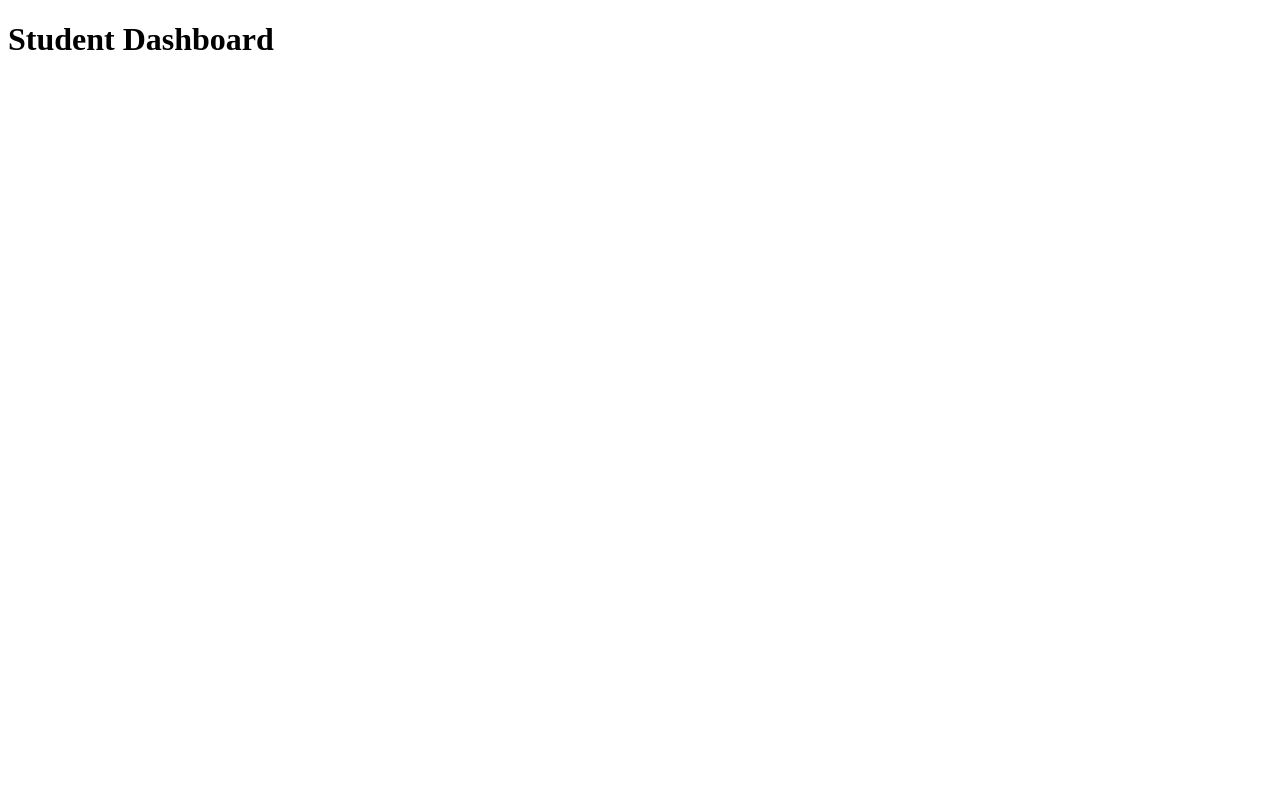
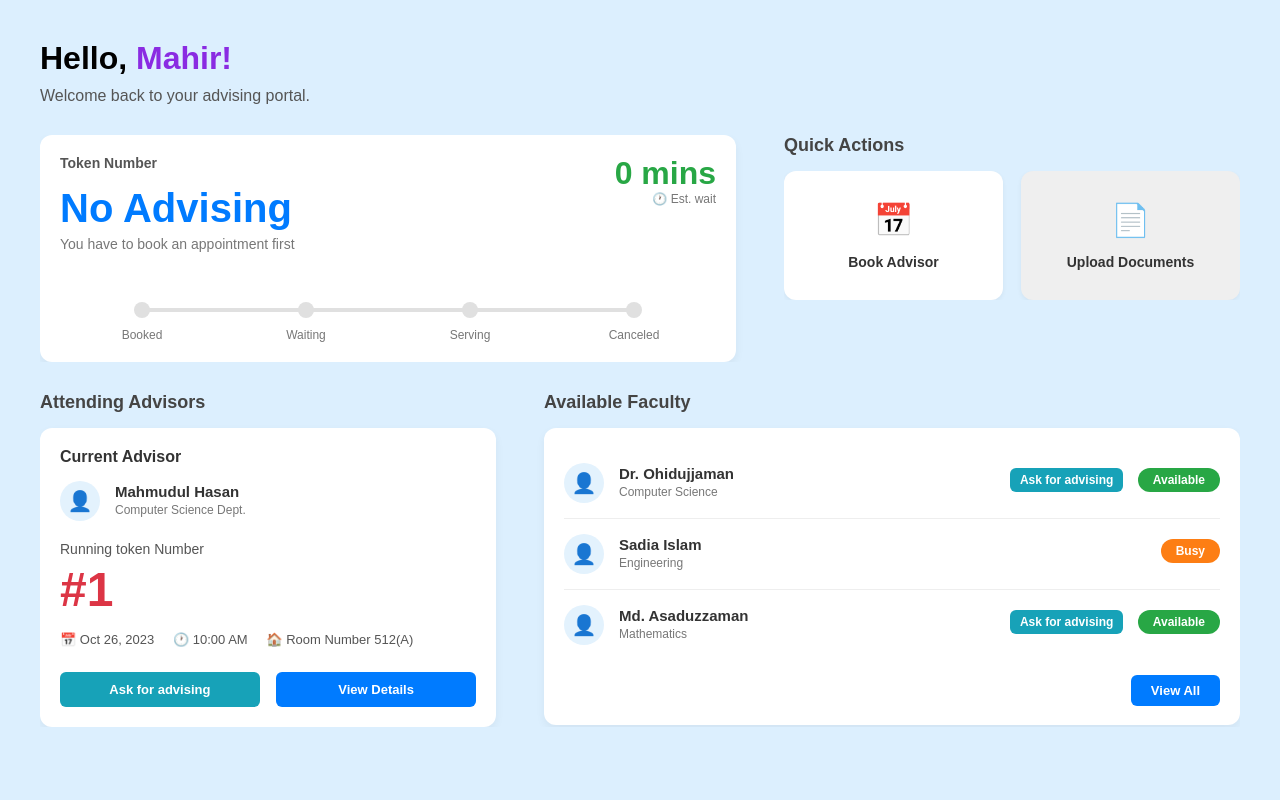
Before and after one commit to mahir817/Advisor-Scheduler-Project-, a PHP site: page /student-module/student-dashboard.html in a window 1280 px wide. Before the commit the page is almost empty. Run offline with PHP 8.4, Linux system fonts and the light colour scheme.

Commit message:
index added

```diff
--- a/student-module/css/student.css
+++ b/student-module/css/student.css
@@ -1 +1,357 @@
-/* === Student Module Styles === */
+body {
+    background-color: #DCEFFE;
+    font-family: Arial, Helvetica, sans-serif;
+    margin: 0;
+    padding: 0;
+}
+
+.main-container {
+    max-width: 1200px;
+    padding: 40px;
+    margin: 0 auto;
+}
+
+/* Header Section */
+.header-title {
+    font-size: 32px;
+    margin-bottom: 10px;
+}
+
+.header-title .hello {
+    font-weight: bold;
+    color: #000;
+    display: inline-block;
+}
+
+.header-title .name {
+    font-weight: bold;
+    color: #8A2BE2;
+    display: inline-block;
+}
+
+.header-subtitle {
+    font-size: 16px;
+    color: #555;
+    margin-bottom: 30px;
+}
+
+/* Common Layout */
+.row {
+    width: 100%;
+    margin-bottom: 30px;
+    overflow: hidden; /* Clearfix */
+}
+
+.card {
+    background-color: #FFF;
+    border-radius: 12px;
+    box-shadow: 0 4px 10px rgba(0,0,0,0.05);
+    padding: 20px;
+    box-sizing: border-box;
+}
+
+.section-title {
+    font-weight: bold;
+    color: #444;
+    margin-bottom: 15px;
+    font-size: 18px;
+}
+
+/* Top Row Layout */
+.col-token {
+    float: left;
+    width: 58%;
+    margin-right: 4%;
+}
+
+.col-quick-actions {
+    float: left;
+    width: 38%;
+}
+
+/* Token Status Card */
+.token-card {
+    position: relative;
+}
+
+.token-label {
+    font-weight: bold;
+    font-size: 14px;
+    color: #555;
+    margin-bottom: 15px;
+}
+
+.token-status {
+    font-size: 40px;
+    font-weight: bold;
+    color: #007BFF;
+    margin-bottom: 5px;
+}
+
+.token-sub {
+    font-size: 14px;
+    color: #777;
+    margin-bottom: 40px;
+}
+
+.token-right {
+    position: absolute;
+    top: 20px;
+    right: 20px;
+    text-align: right;
+}
+
+.token-time {
+    font-size: 32px;
+    font-weight: bold;
+    color: #28A745;
+}
+
+.token-wait {
+    font-size: 12px;
+    color: #777;
+}
+
+/* Progress Bar */
+.progress-bar-container {
+    width: 100%;
+    position: relative;
+    padding-top: 10px;
+}
+
+.progress-line {
+    width: 75%;
+    height: 4px;
+    background-color: #E0E0E0;
+    position: absolute;
+    top: 16px;
+    left: 12.5%;
+    z-index: 1;
+}
+
+.progress-nodes {
+    width: 100%;
+    overflow: hidden;
+}
+
+.node-wrapper {
+    float: left;
+    width: 25%;
+    text-align: center;
+    position: relative;
+    z-index: 2;
+}
+
+.node-circle {
+    width: 16px;
+    height: 16px;
+    background-color: #E0E0E0;
+    border-radius: 50%;
+    margin: 0 auto 10px auto;
+}
+
+.node-label {
+    font-size: 12px;
+    color: #777;
+}
+
+/* Quick Actions Card */
+.quick-cards-wrapper {
+    overflow: hidden;
+}
+
+.action-card {
+    float: left;
+    width: 48%;
+    padding: 30px 10px;
+    border-radius: 12px;
+    text-align: center;
+    box-sizing: border-box;
+    cursor: pointer;
+    box-shadow: 0 2px 5px rgba(0,0,0,0.05);
+}
+
+.action-card.bg-white {
+    background-color: #FFF;
+    margin-right: 4%;
+}
+
+.action-card.bg-grey {
+    background-color: #EFEFEF;
+}
+
+.action-icon {
+    font-size: 32px;
+    color: #007BFF;
+    margin-bottom: 15px;
+}
+
+.action-text {
+    font-size: 14px;
+    font-weight: bold;
+    color: #333;
+}
+
+/* Bottom Row Layout */
+.col-advisor {
+    float: left;
+    width: 38%;
+    margin-right: 4%;
+}
+
+.col-faculty {
+    float: left;
+    width: 58%;
+}
+
+/* Current Advisor Card */
+.ca-title {
+    font-weight: bold;
+    font-size: 16px;
+    color: #333;
+    margin-bottom: 15px;
+}
+
+.user-info {
+    overflow: hidden;
+    margin-bottom: 20px;
+}
+
+.user-icon-circle {
+    width: 40px;
+    height: 40px;
+    background-color: #E3F2FD;
+    border-radius: 50%;
+    color: #007BFF;
+    font-size: 20px;
+    line-height: 40px;
+    text-align: center;
+    float: left;
+    margin-right: 15px;
+}
+
+.user-details {
+    float: left;
+    padding-top: 2px;
+}
+
+.user-name {
+    font-weight: bold;
+    font-size: 15px;
+    color: #333;
+}
+
+.user-dept {
+    font-size: 12px;
+    color: #777;
+    margin-top: 3px;
+}
+
+.run-token-label {
+    font-size: 14px;
+    color: #555;
+    margin-bottom: 5px;
+}
+
+.run-token-num {
+    font-size: 48px;
+    font-weight: bold;
+    color: #DC3545;
+    margin-bottom: 15px;
+}
+
+.info-row {
+    font-size: 13px;
+    color: #555;
+    margin-bottom: 25px;
+}
+
+.info-item {
+    display: inline-block;
+    margin-right: 15px;
+}
+
+.btn-group {
+    overflow: hidden;
+}
+
+.btn {
+    padding: 10px 15px;
+    border-radius: 6px;
+    text-align: center;
+    font-size: 13px;
+    font-weight: bold;
+    color: #FFF;
+    cursor: pointer;
+    box-sizing: border-box;
+    display: inline-block;
+}
+
+.btn-cyan {
+    background-color: #17A2B8;
+}
+
+.btn-blue {
+    background-color: #007BFF;
+}
+
+.btn-ask {
+    float: left;
+    width: 48%;
+    margin-right: 4%;
+}
+
+.btn-view {
+    float: left;
+    width: 48%;
+}
+
+/* Available Faculty Card */
+.faculty-list {
+    margin-bottom: 15px;
+}
+
+.faculty-row {
+    overflow: hidden;
+    padding: 15px 0;
+    border-bottom: 1px solid #EEE;
+}
+
+.faculty-row:last-child {
+    border-bottom: none;
+}
+
+.faculty-left {
+    float: left;
+    width: 45%;
+}
+
+.faculty-right {
+    float: right;
+    width: 55%;
+    text-align: right;
+    padding-top: 5px;
+}
+
+.pill {
+    display: inline-block;
+    padding: 5px 15px;
+    border-radius: 20px;
+    font-size: 12px;
+    font-weight: bold;
+    color: #FFF;
+    margin-left: 10px;
+}
+
+.pill-green {
+    background-color: #28A745;
+}
+
+.pill-orange {
+    background-color: #FD7E14;
+}
+
+.btn-view-all {
+    float: right;
+    padding: 8px 20px;
+}
--- a/student-module/student-dashboard.html
+++ b/student-module/student-dashboard.html
@@ -1,16 +1,157 @@
 <!DOCTYPE html>
 <html lang="en">
-
 <head>
     <meta charset="UTF-8">
     <meta name="viewport" content="width=device-width, initial-scale=1.0">
     <title>Student Dashboard</title>
     <link rel="stylesheet" href="css/student.css">
 </head>
+<body>
+    <div class="main-container">
+        <div class="header-title">
+            <div class="hello">Hello,</div>
+            <div class="name">Mahir!</div>
+        </div>
+        <div class="header-subtitle">Welcome back to your advising portal.</div>
 
-<body>
-    <h1>Student Dashboard</h1>
+        <div class="row">
+            <div class="col-token">
+                <div class="card token-card">
+                    <div class="token-label">Token Number</div>
+                    <div class="token-status">No Advising</div>
+                    <div class="token-sub">You have to book an appointment first</div>
+
+                    <div class="token-right">
+                        <div class="token-time">0 mins</div>
+                        <div class="token-wait">&#128336; Est. wait</div>
+                    </div>
+
+                    <div class="progress-bar-container">
+                        <div class="progress-line"></div>
+                        <div class="progress-nodes">
+                            <div class="node-wrapper">
+                                <div class="node-circle"></div>
+                                <div class="node-label">Booked</div>
+                            </div>
+                            <div class="node-wrapper">
+                                <div class="node-circle"></div>
+                                <div class="node-label">Waiting</div>
+                            </div>
+                            <div class="node-wrapper">
+                                <div class="node-circle"></div>
+                                <div class="node-label">Serving</div>
+                            </div>
+                            <div class="node-wrapper">
+                                <div class="node-circle"></div>
+                                <div class="node-label">Canceled</div>
+                            </div>
+                        </div>
+                    </div>
+                </div>
+            </div>
+
+            <div class="col-quick-actions">
+                <div class="section-title">Quick Actions</div>
+                <div class="quick-cards-wrapper">
+                    <div class="action-card bg-white">
+                        <div class="action-icon">&#128197;</div>
+                        <div class="action-text">Book Advisor</div>
+                    </div>
+                    <div class="action-card bg-grey">
+                        <div class="action-icon">&#128196;</div>
+                        <div class="action-text">Upload Documents</div>
+                    </div>
+                </div>
+            </div>
+        </div>
+
+        <div class="row">
+            <div class="col-advisor">
+                <div class="section-title">Attending Advisors</div>
+                <div class="card">
+                    <div class="ca-title">Current Advisor</div>
+                    <div class="user-info">
+                        <div class="user-icon-circle">&#128100;</div>
+                        <div class="user-details">
+                            <div class="user-name">Mahmudul Hasan</div>
+                            <div class="user-dept">Computer Science Dept.</div>
+                        </div>
+                    </div>
+
+                    <div class="run-token-label">Running token Number</div>
+                    <div class="run-token-num">#1</div>
+
+                    <div class="info-row">
+                        <div class="info-item">&#128197; Oct 26, 2023</div>
+                        <div class="info-item">&#128336; 10:00 AM</div>
+                        <div class="info-item">&#127968; Room Number 512(A)</div>
+                    </div>
+
+                    <div class="btn-group">
+                        <div class="btn btn-cyan btn-ask">Ask for advising</div>
+                        <div class="btn btn-blue btn-view">View Details</div>
+                    </div>
+                </div>
+            </div>
+
+            <div class="col-faculty">
+                <div class="section-title">Available Faculty</div>
+                <div class="card" style="padding-bottom: 50px;">
+                    <div class="faculty-list">
+                        <div class="faculty-row">
+                            <div class="faculty-left">
+                                <div class="user-info" style="margin-bottom:0;">
+                                    <div class="user-icon-circle">&#128100;</div>
+                                    <div class="user-details">
+                                        <div class="user-name">Dr. Ohidujjaman</div>
+                                        <div class="user-dept">Computer Science</div>
+                                    </div>
+                                </div>
+                            </div>
+                            <div class="faculty-right">
+                                <div class="btn btn-cyan" style="padding: 5px 10px; font-size:12px;">Ask for advising</div>
+                                <div class="pill pill-green">Available</div>
+                            </div>
+                        </div>
+
+                        <div class="faculty-row">
+                            <div class="faculty-left">
+                                <div class="user-info" style="margin-bottom:0;">
+                                    <div class="user-icon-circle">&#128100;</div>
+                                    <div class="user-details">
+                                        <div class="user-name">Sadia Islam</div>
+                                        <div class="user-dept">Engineering</div>
+                                    </div>
+                                </div>
+                            </div>
+                            <div class="faculty-right">
+                                <div class="pill pill-orange">Busy</div>
+                            </div>
+                        </div>
+
+                        <div class="faculty-row">
+                            <div class="faculty-left">
+                                <div class="user-info" style="margin-bottom:0;">
+                                    <div class="user-icon-circle">&#128100;</div>
+                                    <div class="user-details">
+                                        <div class="user-name">Md. Asaduzzaman</div>
+                                        <div class="user-dept">Mathematics</div>
+                                    </div>
+                                </div>
+                            </div>
+                            <div class="faculty-right">
+                                <div class="btn btn-cyan" style="padding: 5px 10px; font-size:12px;">Ask for advising</div>
+                                <div class="pill pill-green">Available</div>
+                            </div>
+                        </div>
+                    </div>
+
+                    <div class="btn btn-blue btn-view-all">View All</div>
+                </div>
+            </div>
+        </div>
+    </div>
+
     <script src="js/student.js"></script>
 </body>
-
 </html>
```
Also changed, not shown: index.css (added, +123 -0 lines), index.html (+25 -3 lines), assets/banner.png (added), assets/default_image_uiu-e1709026264995.jpg (deleted), assets/logo.png (renamed from assets/312308865_507861781367882_3667233183680698455_n-removebg-preview.png), 1 other file.
